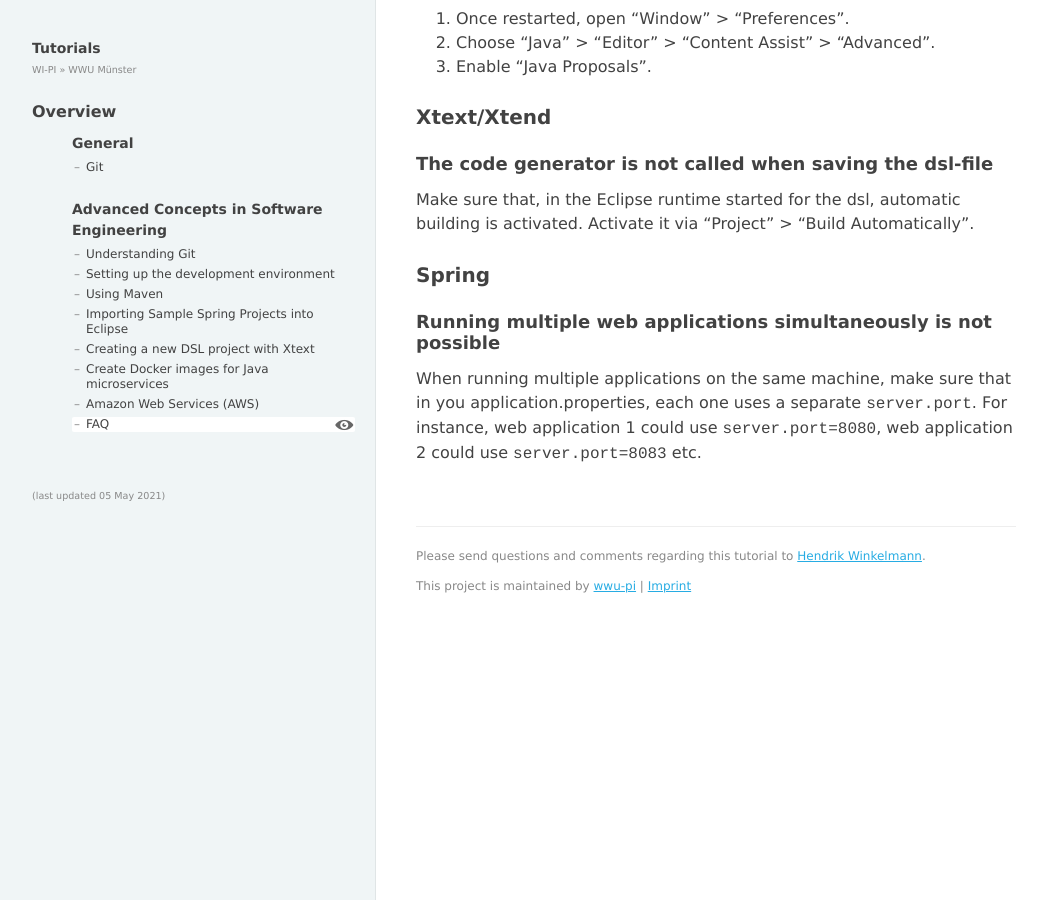
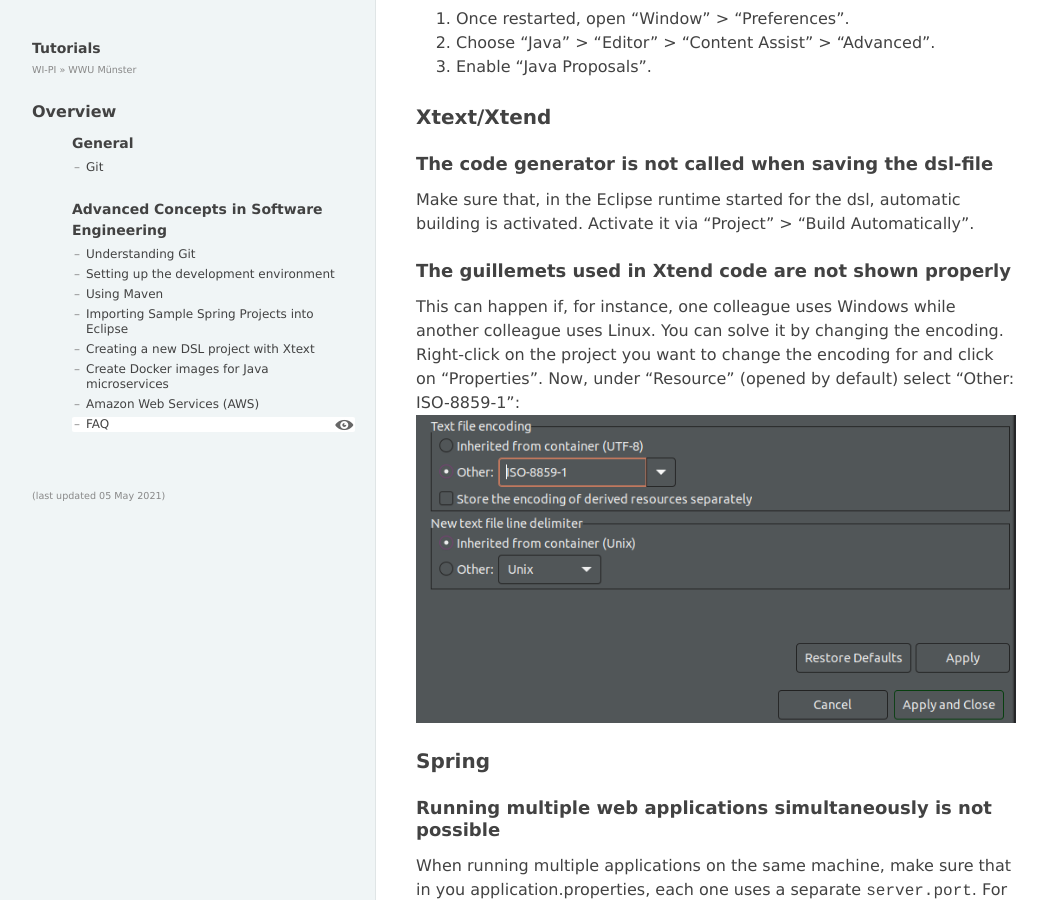
Before and after one commit to wwu-pi/tutorials, a Jekyll site: the page built from lectures/acse/100_faq.md, in a window 1280 px wide and 900 px high, scrolled down 377 px. Shown: the whole window, without its empty margins (8-1055 px from the left). Built offline with Jekyll 4.4.1, drawn with Linux system fonts in a browser that asks for light colours.

Commit message:
FAQ-entry for problems with guillemets

```diff
--- a/lectures/acse/100_faq.md
+++ b/lectures/acse/100_faq.md
@@ -17,6 +17,11 @@ Enable Java code completion in your preferences, otherwise, you may miss out on
 #### The code generator is not called when saving the dsl-file
 Make sure that, in the Eclipse runtime started for the dsl, automatic building is activated. Activate it via "Project" > "Build Automatically".
 
+#### The guillemets used in Xtend code are not shown properly
+This can happen if, for instance, one colleague uses Windows while another colleague uses Linux. You can solve it by changing the encoding.
+Right-click on the project you want to change the encoding for and click on "Properties". Now, under "Resource" (opened by default)
+select "Other: ISO-8859-1":
+![](images/ChangeEncoding.png)
 
 
 ## Spring
```
Also changed, not shown: lectures/acse/images/ChangeEncoding.png (added).
